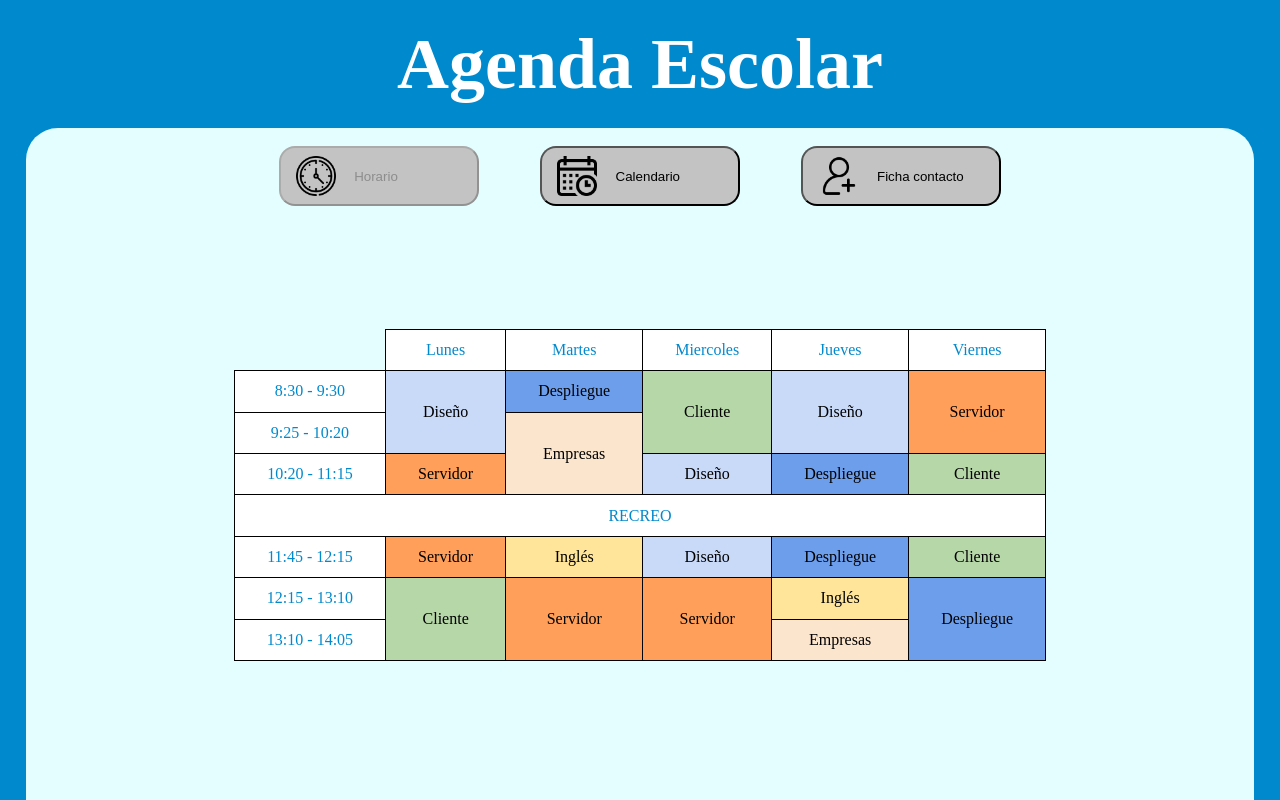
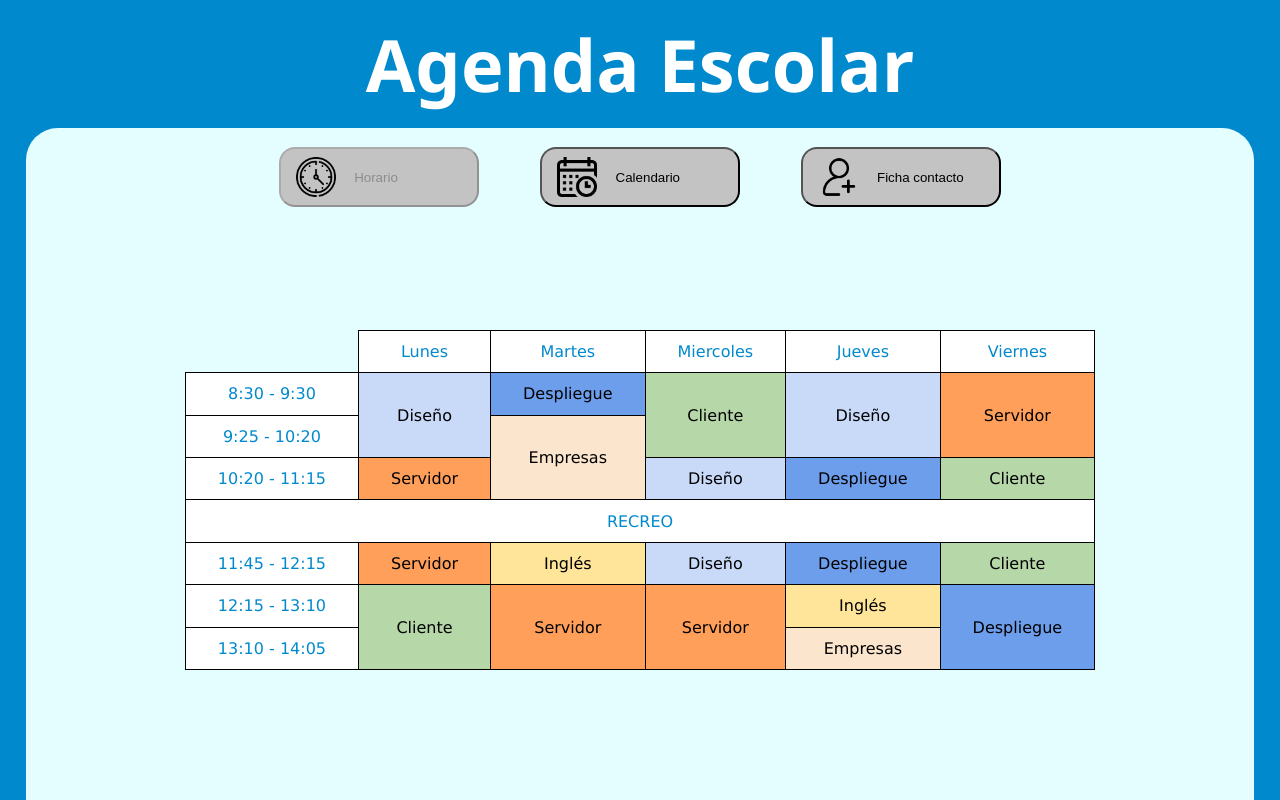
Before and after one commit to SebasTechMad/EjerciciosInterfacse, a plain HTML site: page agenda-escolar/index.html in a window 1280 px wide. Shown: the top 800 px of the page. Drawn offline with Linux system fonts and the light colour scheme.

Commit message:
subida proyecto final prototipo

```diff
--- a/agenda-escolar/index.css
+++ b/agenda-escolar/index.css
@@ -1,6 +1,7 @@
 body{
     margin: 0px;
     background-color: #0089CD;
+    font-family: Verdana, Geneva, Tahoma, sans-serif;
 }
 
 
@@ -17,6 +18,7 @@ body{
     display: flex;
     justify-content: center;
     align-items: center;
+    font-family: 'Segoe UI', Tahoma, Geneva, Verdana, sans-serif;
 }
 
 .body-margin{
--- a/agenda-escolar/index.html
+++ b/agenda-escolar/index.html
@@ -5,6 +5,7 @@
         <meta name="viewport" content="width=device-width, initial-scale=1.0">
         <title>agenda escolar</title>
         <link rel="stylesheet" href="./index.css">
+        <link rel="shortcut icon" href="./srcs/ies-tetuanICO.ico" type="image/x-icon">
     </head>
     <body>
 
```
Also changed, not shown: agenda-escolar/formulario.html (+1 -0 lines), agenda-escolar/srcs/ies-tetuanICO.ico (added).
